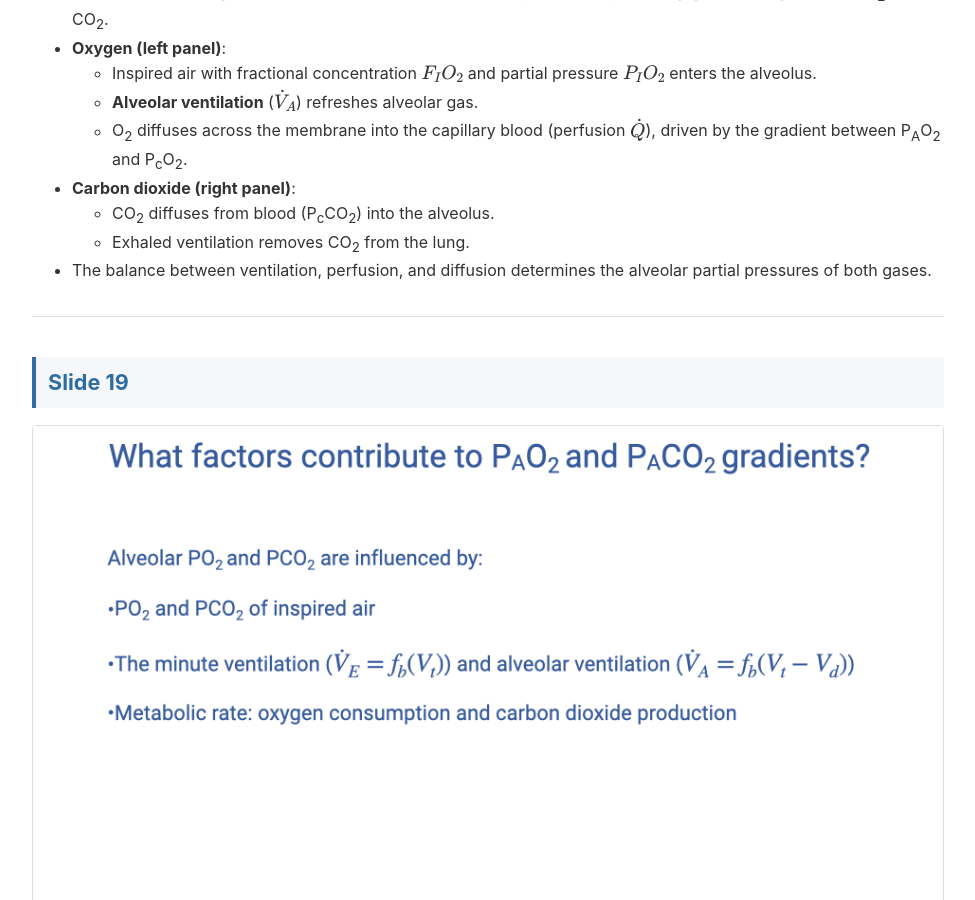
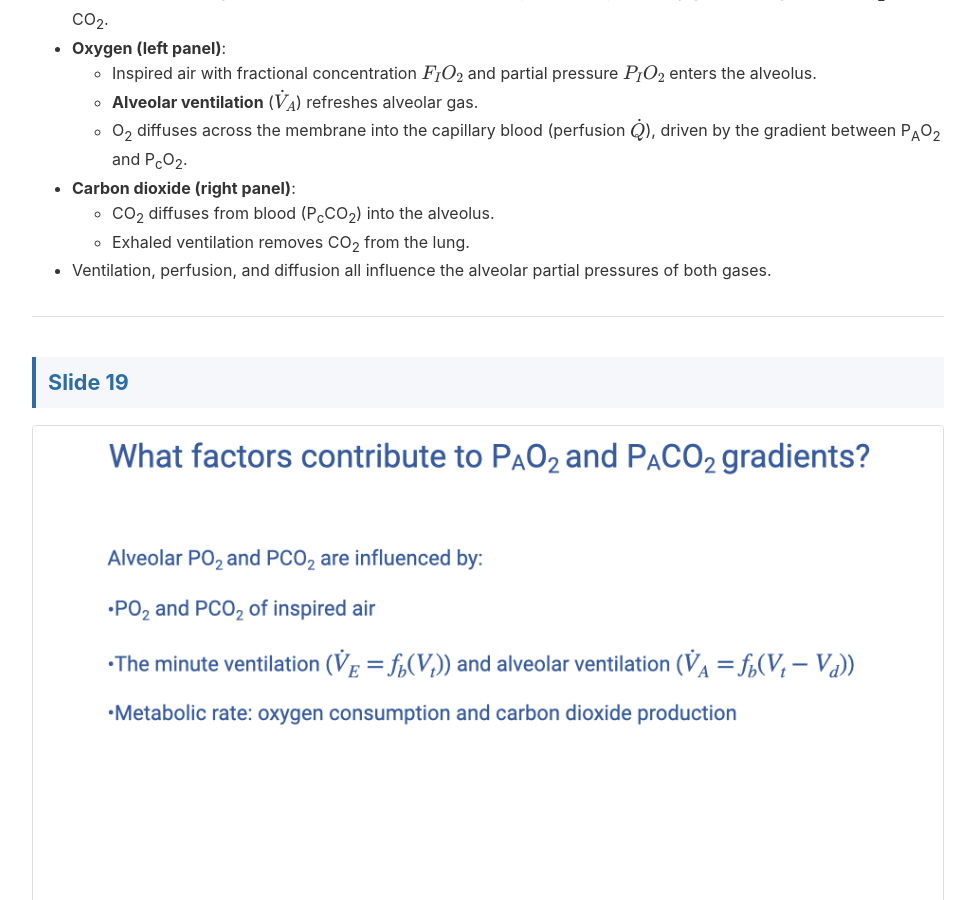
Before and after one commit to MADaley/E183_ExercisePhysiology, a Jekyll site: the page built from week02/lecture04-alveolar-ventilation.md, in a window 1280 px wide and 900 px high, scrolled down 17509 px. Shown: the whole window, without its empty margins (152-1127 px from the left). Built offline with Jekyll 4.4.1, drawn with Linux system fonts in a browser that asks for light colours.

Commit message:
Update lecture04-alveolar-ventilation.md
minor wording corrections

```diff
--- a/week02/lecture04-alveolar-ventilation.md
+++ b/week02/lecture04-alveolar-ventilation.md
@@ -312,7 +312,7 @@ $$\dot{V}CO_2 = D_{CO_2} \times \Delta P_{CO_2}$$
 - **Carbon dioxide (right panel)**:
   - CO<sub>2</sub> diffuses from blood (P<sub>c</sub>CO<sub>2</sub>) into the alveolus.
   - Exhaled ventilation removes CO<sub>2</sub> from the lung.
-- The balance between ventilation, perfusion, and diffusion determines the alveolar partial pressures of both gases.
+- Ventilation, perfusion, and diffusion all influence the alveolar partial pressures of both gases.
 
 ---
 
```
